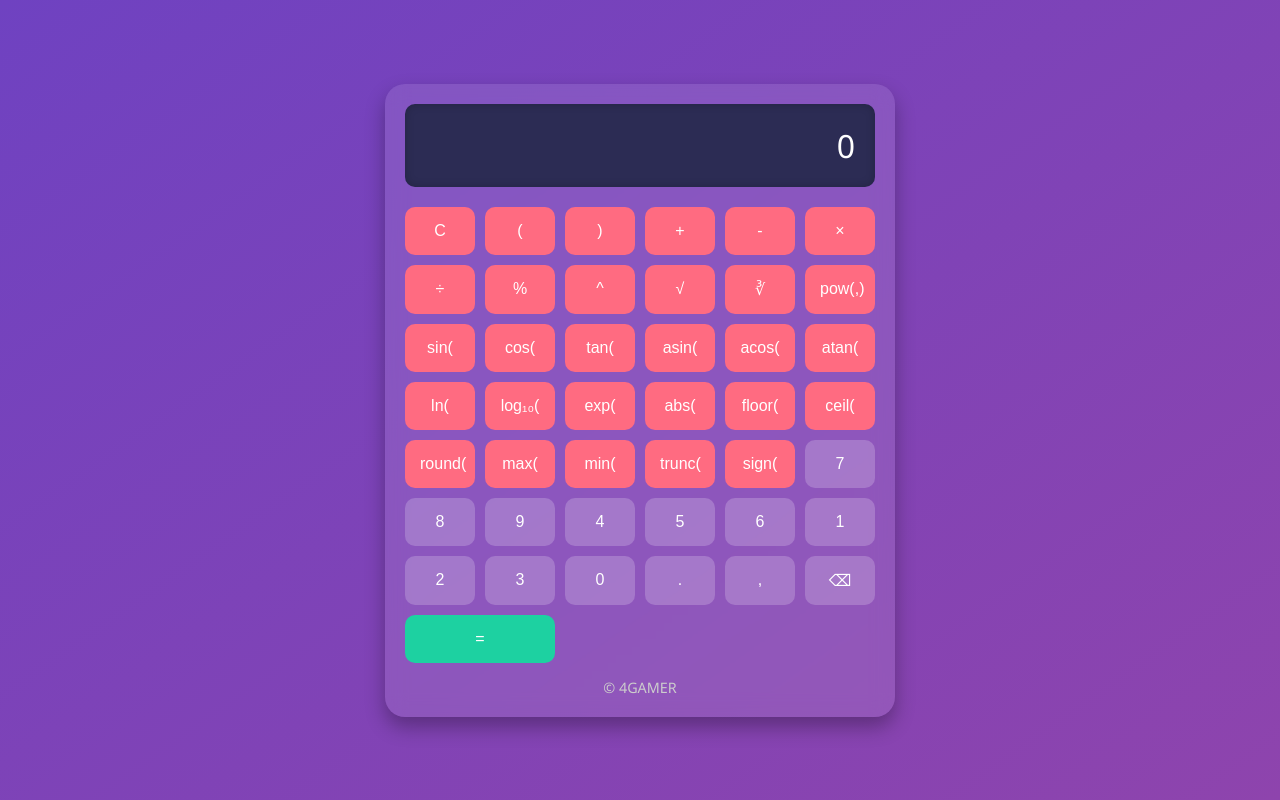
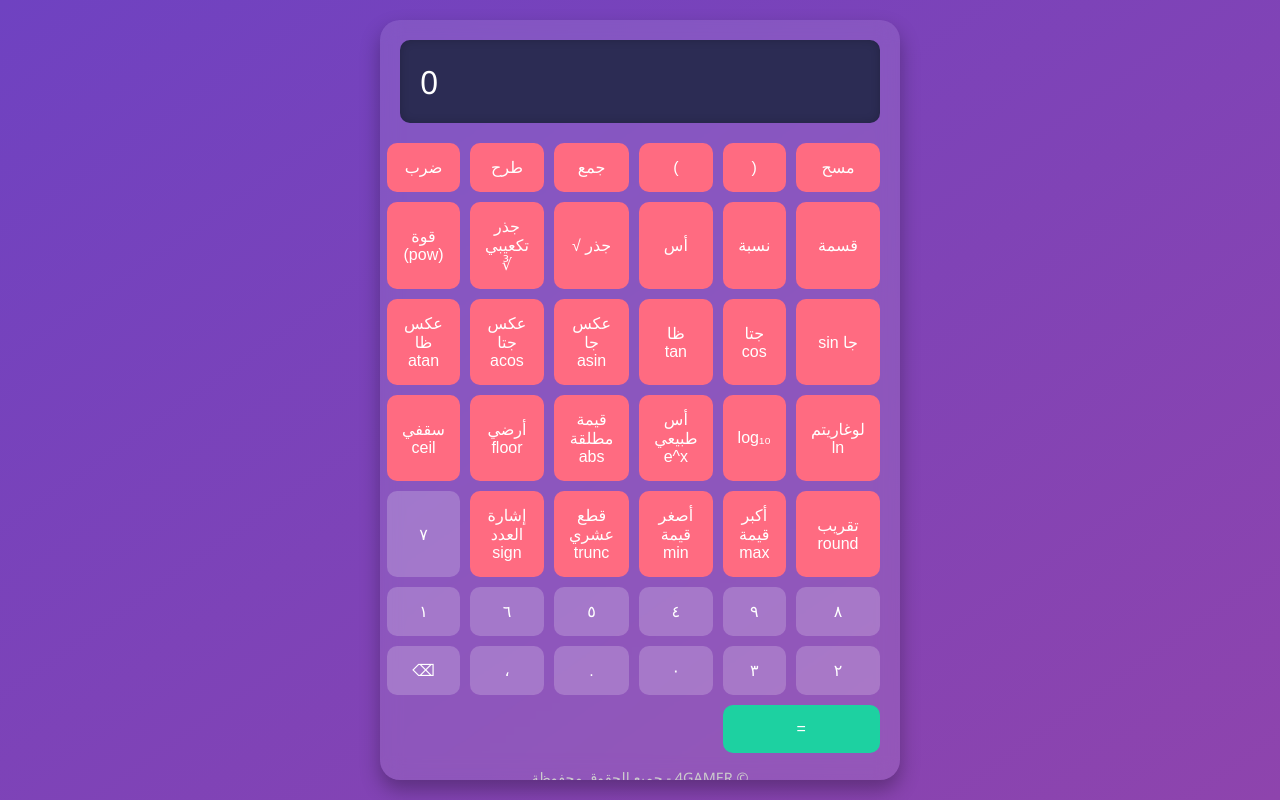
Before and after one commit to u81619/Math, a plain HTML site: page index.html in a window 1280 px wide. Drawn offline with Linux system fonts and the light colour scheme.

Commit message:
Update index.html

```diff
--- a/index.html
+++ b/index.html
@@ -1,8 +1,8 @@
-<!DOCTYPE html><html lang="en">
+<!DOCTYPE html><html lang="ar" dir="rtl">
 <head>
   <meta charset="UTF-8">
   <meta name="viewport" content="width=device-width, initial-scale=1.0">
-  <title>Calculator 4GAMER</title>
+  <title>آلة حاسبة 4GAMER</title>
   <style>
     body {
       margin: 0;
@@ -22,19 +22,21 @@
       backdrop-filter: blur(10px);
       max-height: 90vh;
       overflow-y: auto;
+      width: 480px;
     }
     .display {
       background: #2c2c54;
       padding: 20px;
       border-radius: 10px;
-      text-align: right;
+      text-align: left;
       font-size: 2em;
       margin-bottom: 20px;
+      direction: ltr;
       box-shadow: inset 0 0 10px rgba(0,0,0,0.2);
     }
     .buttons {
       display: grid;
-      grid-template-columns: repeat(6, 70px);
+      grid-template-columns: repeat(6, 1fr);
       gap: 10px;
     }
     .btn {
@@ -69,51 +71,52 @@
   <div class="calculator">
     <div class="display" id="display">0</div>
     <div class="buttons" id="buttons">
-      <button class="btn operator" onclick="clearDisplay()">C</button>
+      <button class="btn operator" onclick="clearDisplay()">مسح</button>
       <button class="btn operator" onclick="append('(')">(</button>
       <button class="btn operator" onclick="append(')')">)</button>
-      <button class="btn operator" onclick="append('+')">+</button>
-      <button class="btn operator" onclick="append('-')">-</button>
-      <button class="btn operator" onclick="append('*')">×</button>
-      <button class="btn operator" onclick="append('/')">÷</button>
-      <button class="btn operator" onclick="append('%')">%</button>
-      <button class="btn operator" onclick="append('**')">^</button>
-      <button class="btn operator" onclick="append('Math.sqrt(')">√</button>
-      <button class="btn operator" onclick="append('Math.cbrt(')">∛</button>
-      <button class="btn operator" onclick="append('Math.pow(')">pow(,)</button>
-      <button class="btn operator" onclick="append('Math.sin(')">sin(</button>
-      <button class="btn operator" onclick="append('Math.cos(')">cos(</button>
-      <button class="btn operator" onclick="append('Math.tan(')">tan(</button>
-      <button class="btn operator" onclick="append('Math.asin(')">asin(</button>
-      <button class="btn operator" onclick="append('Math.acos(')">acos(</button>
-      <button class="btn operator" onclick="append('Math.atan(')">atan(</button>
-      <button class="btn operator" onclick="append('Math.log(')">ln(</button>
-      <button class="btn operator" onclick="append('Math.log10(')">log₁₀(</button>
-      <button class="btn operator" onclick="append('Math.exp(')">exp(</button>
-      <button class="btn operator" onclick="append('Math.abs(')">abs(</button>
-      <button class="btn operator" onclick="append('Math.floor(')">floor(</button>
-      <button class="btn operator" onclick="append('Math.ceil(')">ceil(</button>
-      <button class="btn operator" onclick="append('Math.round(')">round(</button>
-      <button class="btn operator" onclick="append('Math.max(')">max(</button>
-      <button class="btn operator" onclick="append('Math.min(')">min(</button>
-      <button class="btn operator" onclick="append('Math.trunc(')">trunc(</button>
-      <button class="btn operator" onclick="append('Math.sign(')">sign(</button>
-      <button class="btn" onclick="append('7')">7</button>
-      <button class="btn" onclick="append('8')">8</button>
-      <button class="btn" onclick="append('9')">9</button>
-      <button class="btn" onclick="append('4')">4</button>
-      <button class="btn" onclick="append('5')">5</button>
-      <button class="btn" onclick="append('6')">6</button>
-      <button class="btn" onclick="append('1')">1</button>
-      <button class="btn" onclick="append('2')">2</button>
-      <button class="btn" onclick="append('3')">3</button>
-      <button class="btn" onclick="append('0')">0</button>
-      <button class="btn" onclick="append('.')">.</button>
-      <button class="btn" onclick="append(',')">,</button>
-      <button class="btn" onclick="backspace()">⌫</button>
-      <button class="btn equal" onclick="calculate()">=</button>
-    </div>
-    <div class="footer">© 4GAMER</div>
+      <button class="btn operator" onclick="append('+')">جمع</button>
+      <button class="btn operator" onclick="append('-')">طرح</button>
+      <button class="btn operator" onclick="append('*')">ضرب</button>
+      <button class="btn operator" onclick="append('/')">قسمة</button>
+      <button class="btn operator" onclick="append('%')">نسبة</button>
+      <button class="btn operator" onclick="append('**')">أس</button>
+      <button class="btn operator" onclick="append('Math.sqrt(')">جذر √</button>
+      <button class="btn operator" onclick="append('Math.cbrt(')">جذر تكعيبي ∛</button>
+      <button class="btn operator" onclick="append('Math.pow(')">قوة (pow)</button>
+      <button class="btn operator" onclick="append('Math.sin(')">جا sin</button>
+      <button class="btn operator" onclick="append('Math.cos(')">جتا cos</button>
+      <button class="btn operator" onclick="append('Math.tan(')">ظا tan</button>
+      <button class="btn operator" onclick="append('Math.asin(')">عكس جا asin</button>
+      <button class="btn operator" onclick="append('Math.acos(')">عكس جتا acos</button>
+      <button class="btn operator" onclick="append('Math.atan(')">عكس ظا atan</button>
+      <button class="btn operator" onclick="append('Math.log(')">لوغاريتم ln</button>
+      <button class="btn operator" onclick="append('Math.log10(')">log₁₀</button>
+      <button class="btn operator" onclick="append('Math.exp(')">أس طبيعي e^x</button>
+      <button class="btn operator" onclick="append('Math.abs(')">قيمة مطلقة abs</button>
+      <button class="btn operator" onclick="append('Math.floor(')">أرضي floor</button>
+      <button class="btn operator" onclick="append('Math.ceil(')">سقفي ceil</button>
+      <button class="btn operator" onclick="append('Math.round(')">تقريب round</button>
+      <button class="btn operator" onclick="append('Math.max(')">أكبر قيمة max</button>
+      <button class="btn operator" onclick="append('Math.min(')">أصغر قيمة min</button>
+      <button class="btn operator" onclick="append('Math.trunc(')">قطع عشري trunc</button>
+      <button class="btn operator" onclick="append('Math.sign(')">إشارة العدد sign</button><!-- أرقام -->
+  <button class="btn" onclick="append('7')">٧</button>
+  <button class="btn" onclick="append('8')">٨</button>
+  <button class="btn" onclick="append('9')">٩</button>
+  <button class="btn" onclick="append('4')">٤</button>
+  <button class="btn" onclick="append('5')">٥</button>
+  <button class="btn" onclick="append('6')">٦</button>
+  <button class="btn" onclick="append('1')">١</button>
+  <button class="btn" onclick="append('2')">٢</button>
+  <button class="btn" onclick="append('3')">٣</button>
+  <button class="btn" onclick="append('0')">٠</button>
+  <button class="btn" onclick="append('.')">.</button>
+  <button class="btn" onclick="append(',')">،</button>
+  <button class="btn" onclick="backspace()">⌫</button>
+  <button class="btn equal" onclick="calculate()">=</button>
+</div>
+<div class="footer">© 4GAMER - جميع الحقوق محفوظة</div>
+
   </div>  <script>
     let display = document.getElementById('display');
 
@@ -141,7 +144,7 @@
       try {
         display.innerText = eval(display.innerText);
       } catch {
-        display.innerText = 'Error';
+        display.innerText = 'خطأ';
       }
     }
   </script></body>
```
